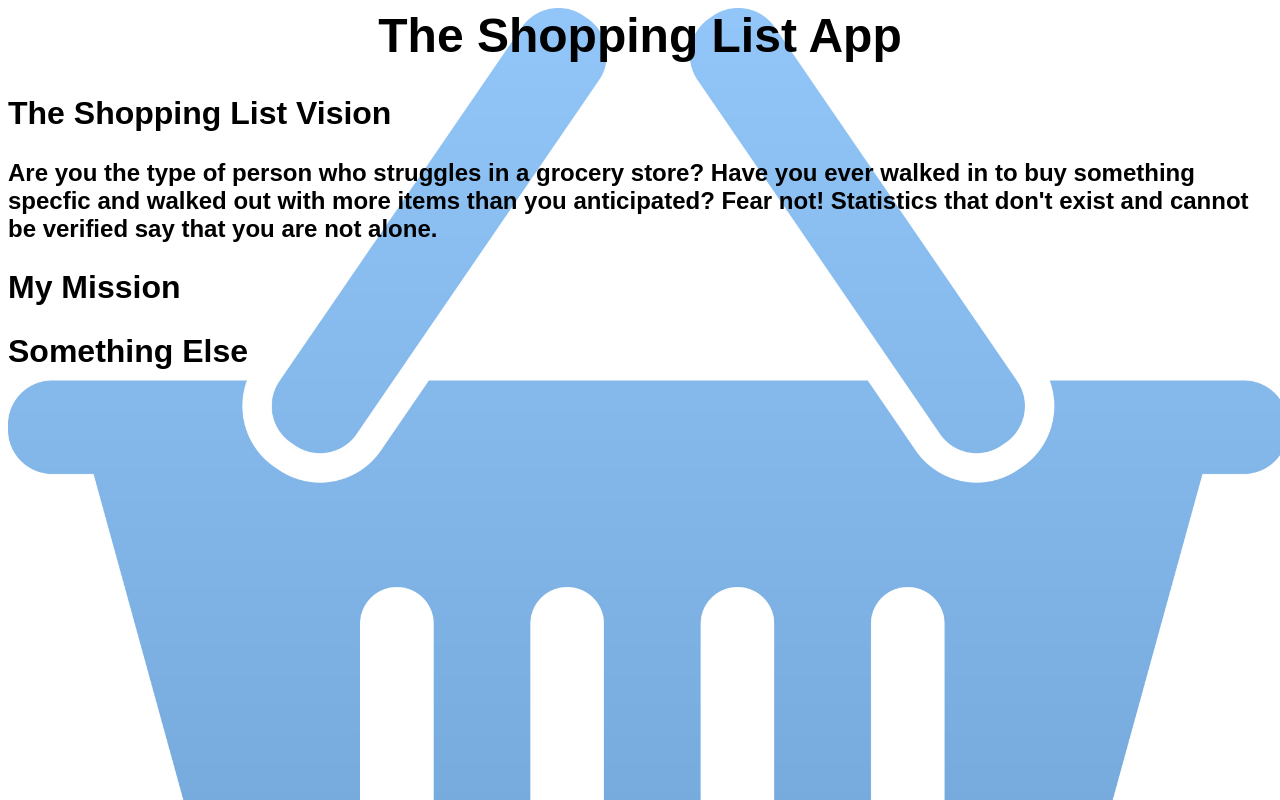
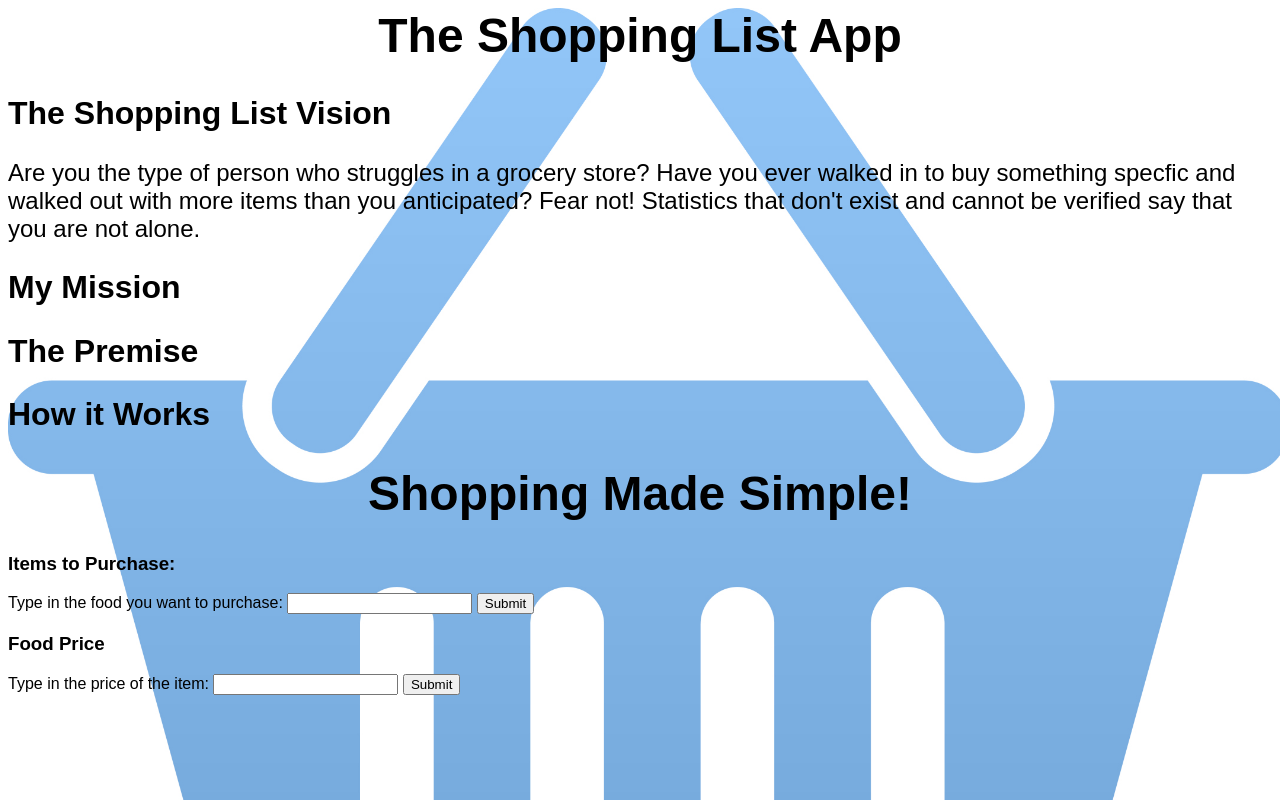
Before and after one commit to ShugKnight24/Shopping_List, a plain HTML site: page index.html in a window 1280 px wide. Both pictures are taken after a click on the element "The Shopping List Vision". Drawn offline with Linux system fonts and the light colour scheme.

Commit message:
Adding a form to track user inputs. Still need to add DOM interactivity and interplay from the form to javascript functions.

```diff
--- a/index.html
+++ b/index.html
@@ -19,9 +19,26 @@
         <div id="collapse2">
           <p>Does that resonate with you? If it doesn't, you are just far superior to the rest of us and you may leave this web app. If it does, I have dedicated my life to helping people like yourself.</p>
         </div>
-        <h2>Something Else</h2>
+        <h2>The Premise</h2>
         <div id="collapse3">
-        <p>Shopping can be difficult, lists make things easier. Shopping + List = The greatest technological innovation we have <b>EVER!</b> encountered.</p>
+        <p>Shopping can be difficult, lists make things easier. Shopping + List = perhaps the greatest technological innovation since <b>sliced bread!</b>(Which you can ironically purchase thanks to this brilliant technological breakthrough!)</p>
+        </div>
+        <h2>How it Works</h2>
+        <div id="collapse4">
+        <p>I have created a form that you can use to enter the food you would like to purchase (from our predetermined list). You enter the prices for those items in your area, and my program will do all of the work. It will add up those items for you, create a list, and generate a total from our brilliant algorithms database!</p>
+        </div>
+        <div id="shoppingForm"
+        <fieldset>
+        <h1>Shopping Made Simple!</h1>
+        <h3>Items to Purchase:</h3>
+          <label class="food" for="text">Type in the food you want to purchase:</label>
+          <input id="food" type="text" name="foodToAdd"/>
+          <button type="button" onClick="#placeholder">Submit</button>
+        <h3>Food Price</h3>
+          <label class="price" for="number">Type in the price of the item:</label>
+          <input id="price" type="text" name="priceToAdd"/>
+          <button type="button" onClick="#placeholder">Submit</button>
+      </fieldset>
         </div>
       </div>
   </div>
--- a/scripts.js
+++ b/scripts.js
@@ -1,3 +1,4 @@
+// Playing with the concept of an accordion in Javascript
 accoridon = document.getElementById("accordion");
 titles = accordion.getElementsByTagName("h2");
 
--- a/styles.css
+++ b/styles.css
@@ -19,8 +19,7 @@
   font-size: 2em;
 }
 
-#collapse1, #collapse2, #collapse3 {
+#collapse1, #collapse2, #collapse3, #collapse4{
   display: none;
   font-size: 1.5em;
-  font-weight: bold;
 }
```
